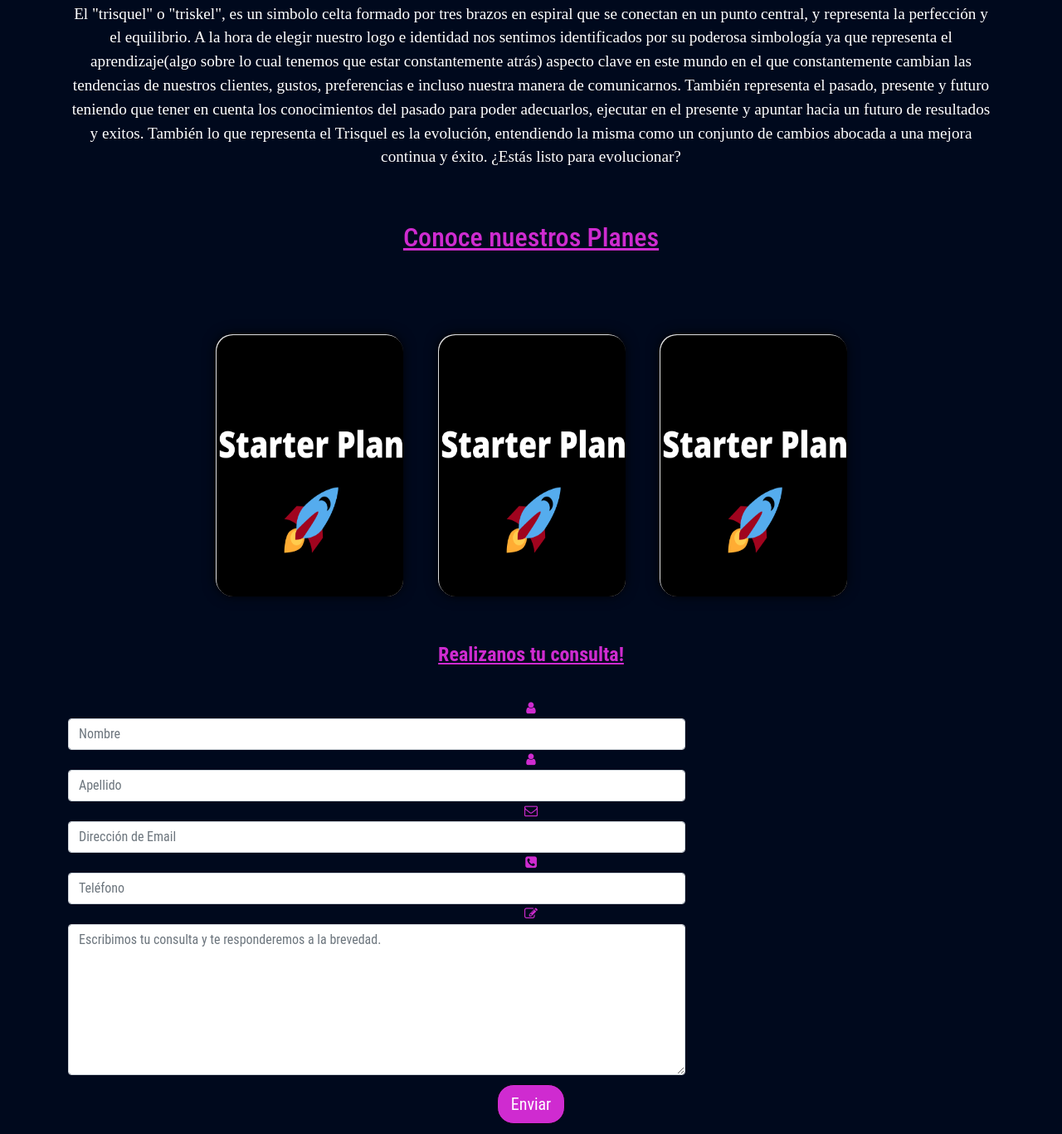
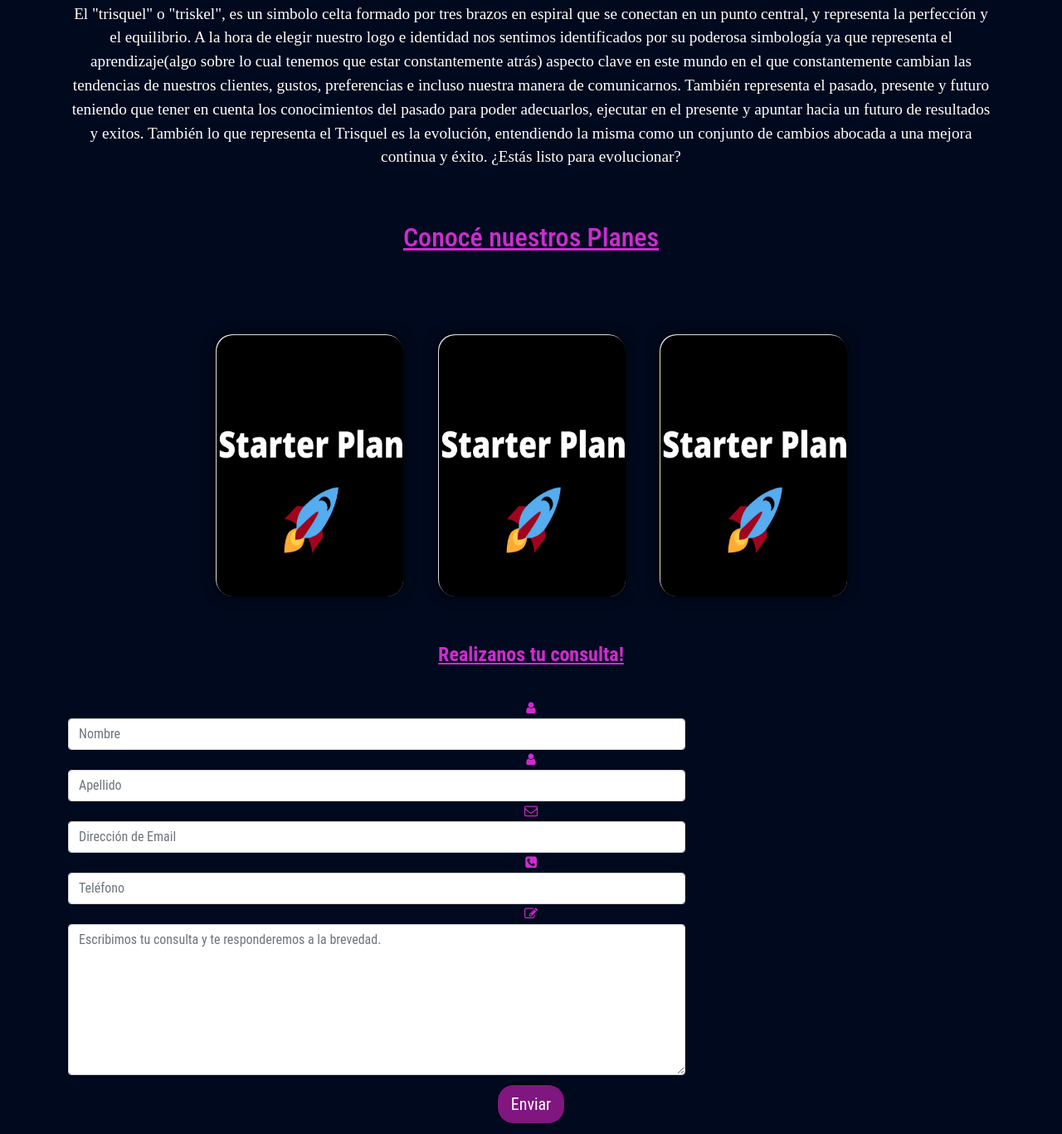
Before and after one commit to Franco-Roman/desafio-proyecto, a website: page index.html in a window 1280 px wide. Shown: the part 1113-2480 px from the top of the page at 83% size. Drawn offline with nearby package versions, Linux system fonts and the light colour scheme.

Commit message:
Accesibilidad buttonForm prueba

```diff
--- a/index.html
+++ b/index.html
@@ -147,7 +147,7 @@
 
   <!--Seccion Planes-->
 
-  <h3 class="page-title pt-text">Conoce nuestros Planes</h3>
+  <h3 class="page-title pt-text">Conocé nuestros Planes</h3>
 
   <ul class="cards">
     <li class="card">
--- a/scss/componentes/_index.scss
+++ b/scss/componentes/_index.scss
@@ -128,7 +128,7 @@ font-size: 1.2rem;
 .buttonForm{
 margin-top: 1%;
 color: white;
-background-color: #cf2bd0;
-border-color: #00050e;
+background-color: #801680;
+border-color: #000000;
 border-radius: 20px;
 }
```
Also changed, not shown: css/style.css.
